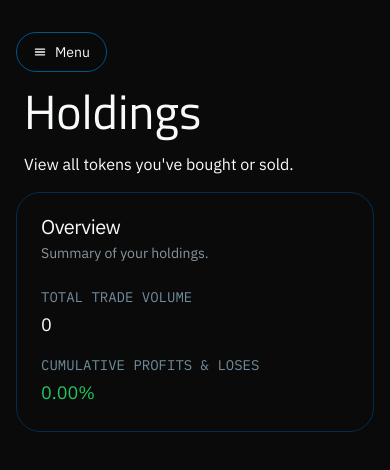
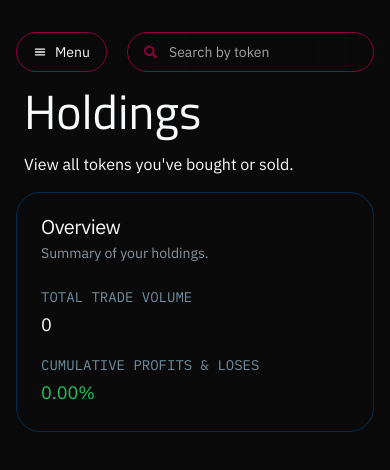
Before and after one commit to Rohitparakh/bullx-fork-frontend-main, a Next.js app: page /holdings in a window 390 px wide. Shown: the top 470 px of the page. Built offline with nearby package versions, Linux system fonts and the light colour scheme; no server answers.

Commit message:
added search by token on mobile

```diff
--- a/app/components/section-title.tsx
+++ b/app/components/section-title.tsx
@@ -65,6 +65,7 @@ export default function SectionTitle({
   return (
     <div>
       <div className="lg:hidden pb-4">
+        <div className="flex gap-5">
         <Button
           variant="outline"
           className="flex gap-2"
@@ -72,6 +73,23 @@ export default function SectionTitle({
         >
           <IoMenu /> Menu
         </Button>
+        <div
+            className={
+              "flex lg:hidden h-10 w-full rounded-full border border-neutral-200 bg-white px-4 py-2 text-sm ring-offset-white file:border-0 file:bg-transparent file:text-sm file:font-medium placeholder:text-neutral-500 focus-visible:outline-none focus-visible:ring-2 focus-visible:ring-neutral-950 focus-visible:ring-offset-2 disabled:cursor-not-allowed disabled:opacity-50 dark:border-[#8c003e] dark:bg-transparent dark:ring-offset-neutral-950 dark:placeholder:text-neutral-400 dark:focus-visible:ring-neutral-300 items-center glass"
+            }
+          >
+            <FaSearch className="text-[#8c003e]" />
+            <Input
+              className="!border-none !ring-0 !outline-0 !ring-offset-0 !bg-transparent"
+              placeholder="Search by token"
+              value={search}
+              onKeyDown={handleKeyDown}
+              onChange={(e) => {
+                setSearch(e.target.value);
+              }}
+            />
+          </div>
+          </div>
         {isMenuOpen && (
           <div className="z-10 h-full w-full fixed top-0 right-0 left-0">
             <DashboardNav
@@ -123,7 +141,7 @@ export default function SectionTitle({
             <FaSearch className="text-[#8c003e]" />
             <Input
               className="!border-none !ring-0 !outline-0 !ring-offset-0 !bg-transparent"
-              placeholder="Search by token or LP count."
+              placeholder="Search by token"
               value={search}
               onKeyDown={handleKeyDown}
               onChange={(e) => {
--- a/components/ui/button.tsx
+++ b/components/ui/button.tsx
@@ -14,11 +14,11 @@ const buttonVariants = cva(
         destructive:
           "bg-red-500 text-neutral-50 hover:bg-red-500/90 dark:bg-red-900 dark:text-neutral-50 dark:hover:bg-red-900/90 glass",
         outline:
-          "border border-neutral-200 bg-white/20 hover:bg-neutral-100/20 hover:text-neutral-900 dark:border-ton-blue-800 dark:bg-neutral-950/20 dark:hover:bg-neutral-800/20 dark:hover:text-neutral-50 glass",
+          "border border-neutral-200 bg-white/20 hover:bg-neutral-100/20 hover:text-neutral-900 dark:border-[#8c003e] dark:bg-neutral-950/20 dark:hover:bg-neutral-800/20 dark:hover:text-neutral-50 glass",
         secondary:
-          "bg-neutral-100 text-neutral-900 hover:bg-neutral-100/80 dark:bg-ton-blue-500 dark:text-neutral-50 dark:hover:bg-ton-blue-500/80 glass",
+          "bg-neutral-100 text-neutral-900 hover:bg-neutral-100/80 dark:bg-[#8c003e] dark:text-neutral-50 dark:hover:#[8c003e]/80 glass",
         ghost:
-          "hover:bg-neutral-100 hover:text-neutral-900 dark:hover:bg-ton-blue-800 dark:hover:text-ton-blue-200",
+          "hover:bg-neutral-100 hover:text-neutral-900 dark:hover:bg-[#8c003e] dark:hover:text-[#8c003e]",
         link: "text-neutral-900 underline-offset-4 hover:underline dark:text-neutral-50",
       },
       size: {
```
